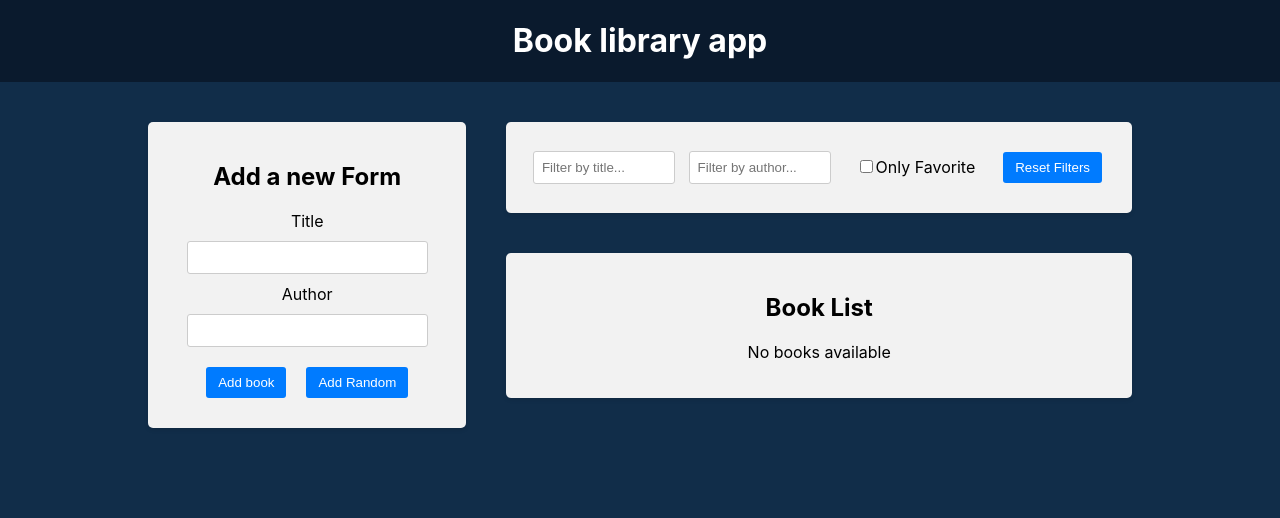
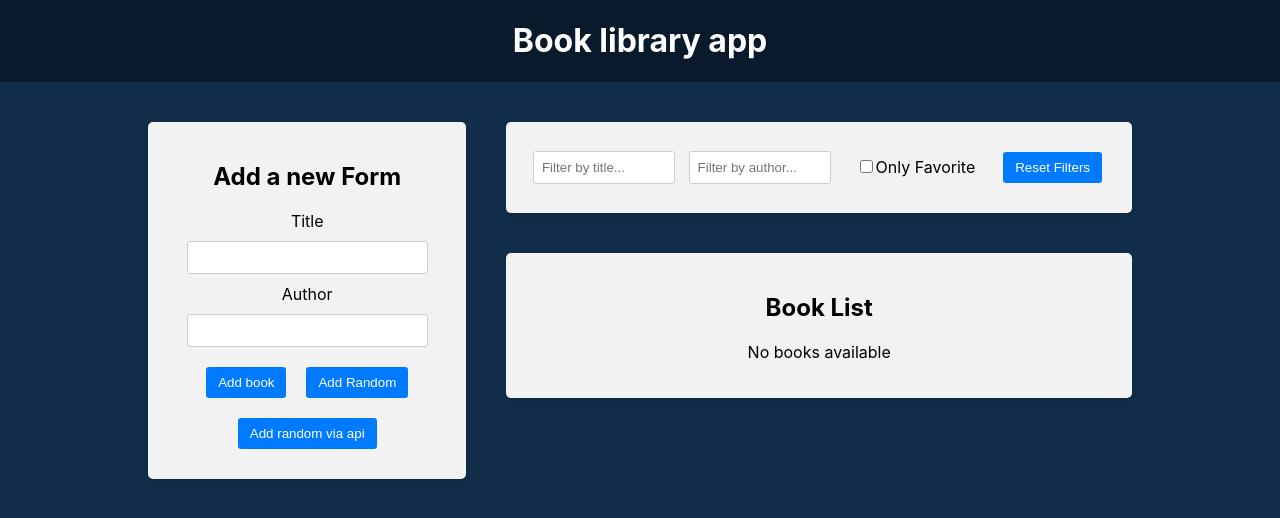
Before and after one commit to daniilkiselev97/my-redux-react, a React (Create React App) app in the folder frontend/: page / in a window 1280 px wide. Shown: the top 518 px of the page. Built offline with nearby package versions, Linux system fonts and the light colour scheme.

Commit message:
Add random book via API

```diff
--- a/frontend/package.json
+++ b/frontend/package.json
@@ -7,6 +7,7 @@
     "@testing-library/jest-dom": "^5.17.0",
     "@testing-library/react": "^13.4.0",
     "@testing-library/user-event": "^13.5.0",
+    "axios": "^1.6.5",
     "react": "^18.2.0",
     "react-dom": "^18.2.0",
     "react-icons": "^5.0.1",
--- a/frontend/src/components/BookForm/BookForm.js
+++ b/frontend/src/components/BookForm/BookForm.js
@@ -1,5 +1,6 @@
 import { useState } from 'react';
 import { useDispatch } from 'react-redux';
+import axios from 'axios';
 import { addBook } from '../../redux/slices/booksSlice';
 import booksData from '../../data/books.json';
 import './BookForm.css';
@@ -26,6 +27,15 @@ const BookForm = () => {
         const randomBook = booksData[randomIndex];
         const randomBookWithId = createBookWithID(randomBook);
         dispatch(addBook(randomBookWithId));
+    };
+    const handleRandomBookViaApi = async () => {
+        try {
+            const res = await axios.get('http://localhost:4000/random-book');
+            if (res?.data?.title && res?.data?.title)
+                dispatch(addBook(createBookWithID(res.data)));
+        } catch (error) {
+            console.log(error.message);
+        }
     };
     return (
         <div className="app-block book-form">
@@ -57,6 +67,9 @@ const BookForm = () => {
                 <button type="button" onClick={handleOnRandomBook}>
                     Add Random
                 </button>
+                <button type="button" onClick={handleRandomBookViaApi}>
+                    Add random via api
+                </button>
             </form>
         </div>
     );
```
Also changed, not shown: 1 other file (tests, documents, lock files or other folders).
